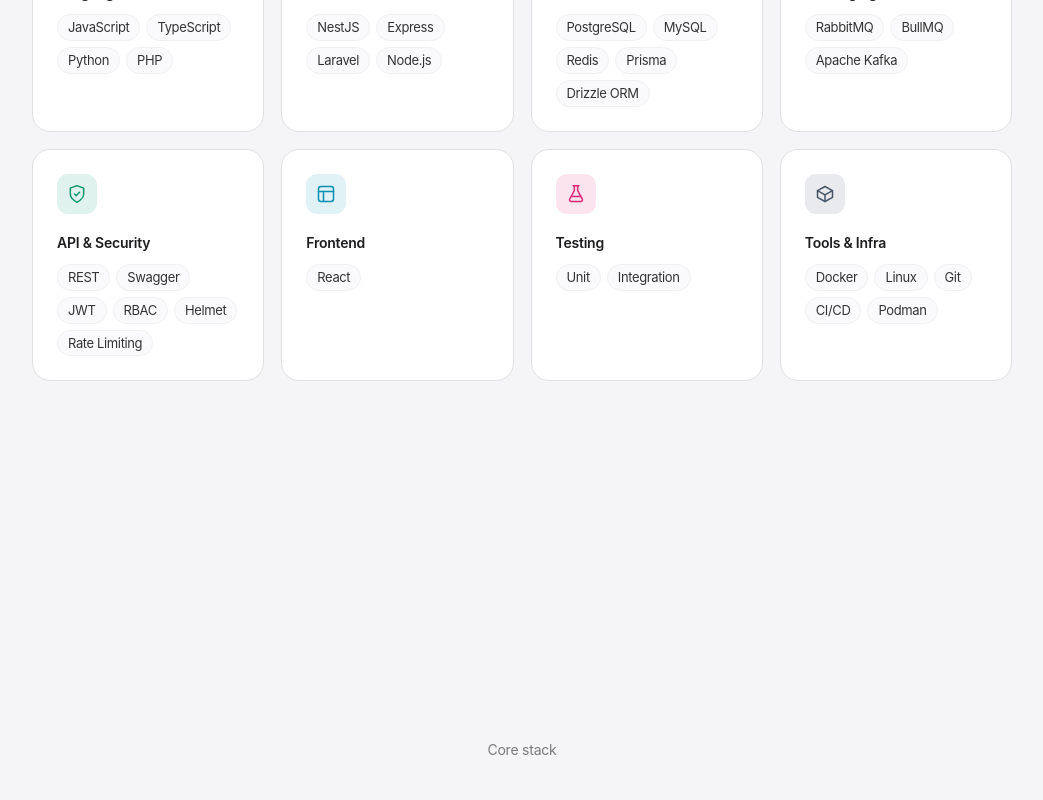
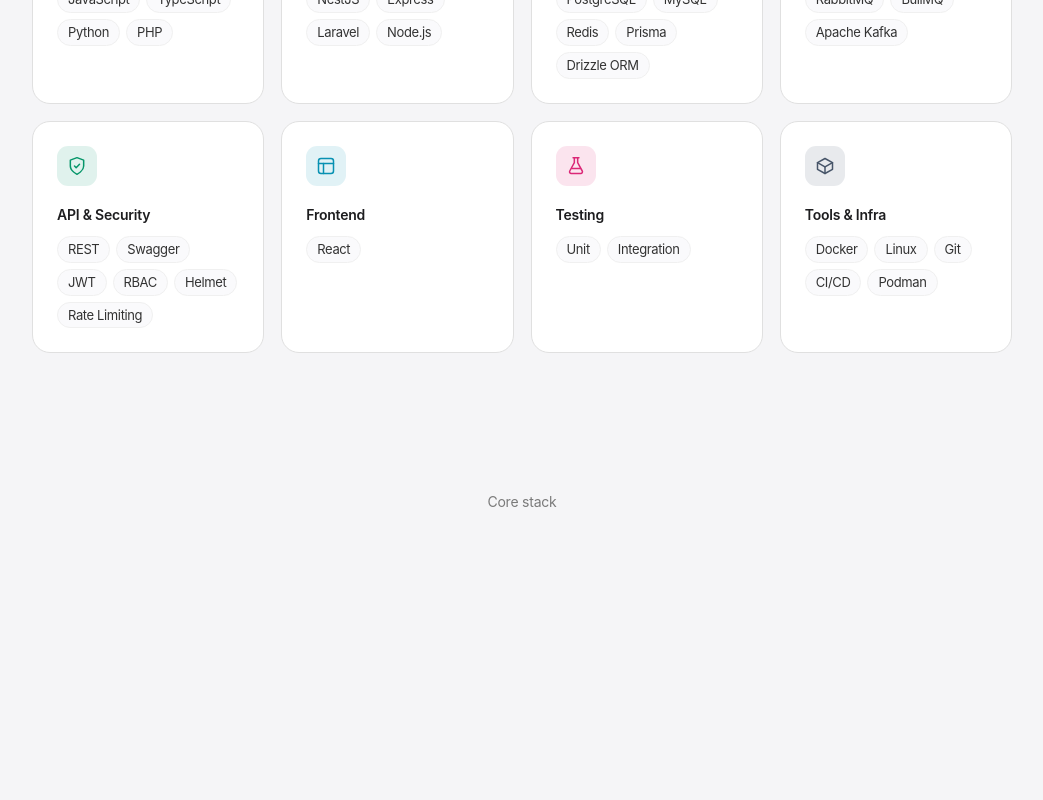
Before and after one commit to loucass/portfolio, a React (Vite) app: page / in a window 1280 px wide. Shown: the part 1200-2000 px from the top of the page, without its empty margins (118-1161 px from the left). Built offline with nearby package versions, Linux system fonts and the light colour scheme.

Commit message:
fix: tighten core stack pin, less empty space

```diff
--- a/src/components/Specs.tsx
+++ b/src/components/Specs.tsx
@@ -53,8 +53,8 @@
         clearProps: 'transform,opacity,visibility',
         scrollTrigger: {
           trigger: '.specs__pin',
-          start: 'top 75%',
-          end: 'bottom 45%',
+          start: 'top 65%',
+          end: 'bottom 35%',
           scrub: 0.5,
         },
       })
@@ -79,7 +79,7 @@
               icon: <BoxIcon size={20} />,
             }
             return (
-              <li className="spec-card" data-reveal key={group.label}>
+              <li className="spec-card" key={group.label}>
                 <span className="spec-card__icon" style={{ background: `${meta.color}1f`, color: meta.color }}>
                   {meta.icon}
                 </span>
--- a/src/styles/global.css
+++ b/src/styles/global.css
@@ -666,7 +666,7 @@
 }
 
 .specs__pin {
-  height: 100vh;
+  height: 38vh;
   display: flex;
   align-items: center;
   justify-content: center;
```
